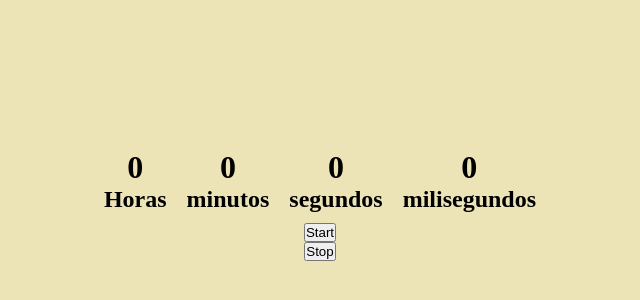
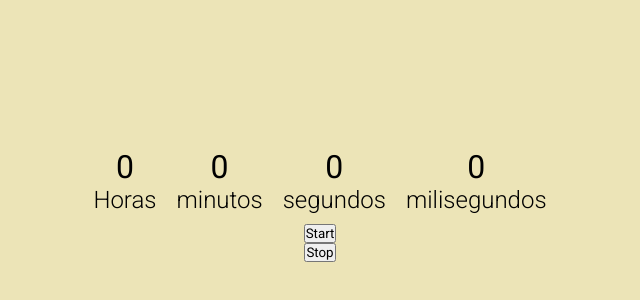
Before and after one commit to Bluniz/cronometro, a React (Create React App) app: page / in a window 1280 px wide. Shown: the part 200-500 px from the top of the page, without its empty margins (320-960 px from the left). Built offline with nearby package versions, Linux system fonts and the light colour scheme.

Commit message:
Adiciona fonte roboto

```diff
--- a/public/index.html
+++ b/public/index.html
@@ -15,6 +15,8 @@
       user's mobile device or desktop. See https://developers.google.com/web/fundamentals/web-app-manifest/
     -->
     <link rel="manifest" href="%PUBLIC_URL%/manifest.json" />
+    <link rel="preconnect" href="https://fonts.gstatic.com">
+<link href="https://fonts.googleapis.com/css2?family=Roboto:wght@300;400&display=swap" rel="stylesheet">
     <!--
       Notice the use of %PUBLIC_URL% in the tags above.
       It will be replaced with the URL of the `public` folder during the build.
--- a/src/components/Counter/style.css
+++ b/src/components/Counter/style.css
@@ -9,3 +9,12 @@
   justify-content: center;
   margin: 10px;
 }
+
+.time-container h1 {
+  font-weight: 400;
+
+}
+
+.time-container h2 {
+  font-weight: 300;
+}
--- a/src/styles/global.css
+++ b/src/styles/global.css
@@ -1,12 +1,12 @@
-:root{
+:root {
   --background: #ece4b7;
   --header: #d36135;
   --text: #02020b;
 }
 
-
-*{
+* {
   margin: 0;
   padding: 0;
   box-sizing: border-box;
+  font-family: "Roboto", sans-serif;
 }
```
